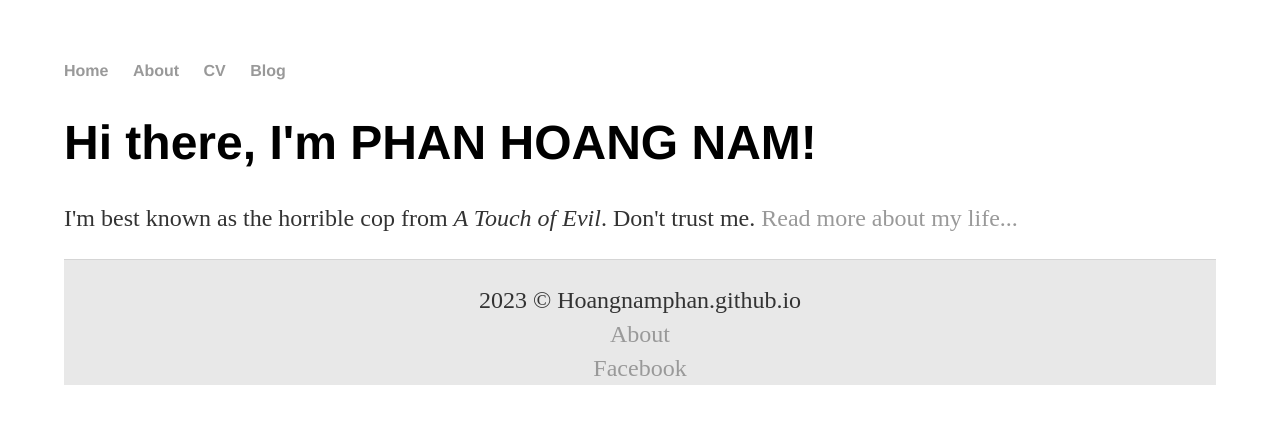
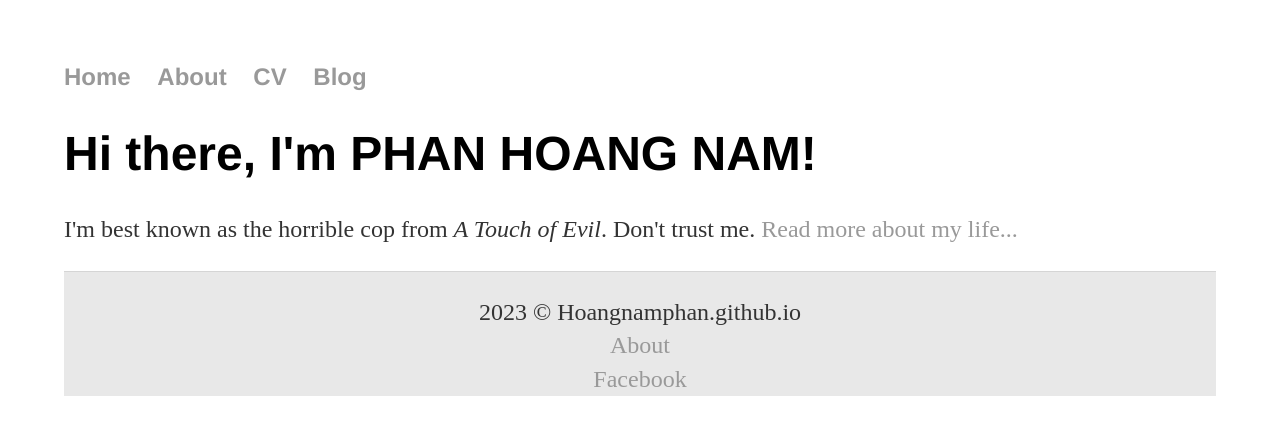
Before and after one commit to hoAngnaMPHan/hoangnamphan.github.io, a Jekyll site: the page built from index.html, in a window 1280 px wide. Shown: the top 435 px of the page. Built offline with Jekyll 4.4.1, drawn with Linux system fonts in a browser that asks for light colours; the list of posts is cut into pages by our own code.

Commit message:
Update main.css

```diff
--- a/css/main.css
+++ b/css/main.css
@@ -13,8 +13,8 @@
 h3 { font-size: 2.4em; }
 h4 { font-size: 2.0em; }
 
-nav ul { font-size: 1.0em; font-family: 'Helvetica', 'Arial', 'Sans-Serif'; padding: 0px; list-style: none; font-weight: bold; }
-footer ul { font-size: 1.5em; font-family: 'Helvetica', 'Arial', 'Sans-Serif'; padding: 0px; list-style: none; font-weight: bold; }
+nav ul { font-size: 1.5em; font-family: 'Helvetica', 'Arial', 'Sans-Serif'; padding: 0px; list-style: none; font-weight: bold; }
+footer ul { font-size: 1.2em; font-family: 'Helvetica', 'Arial', 'Sans-Serif'; padding: 0px; list-style: none; font-weight: bold; }
 nav ul li, footer ul li { display: inline; margin-right: 20px; }
 
 footer { border-top: 1px solid #d5d5d5; font-size: .8em; }
```
